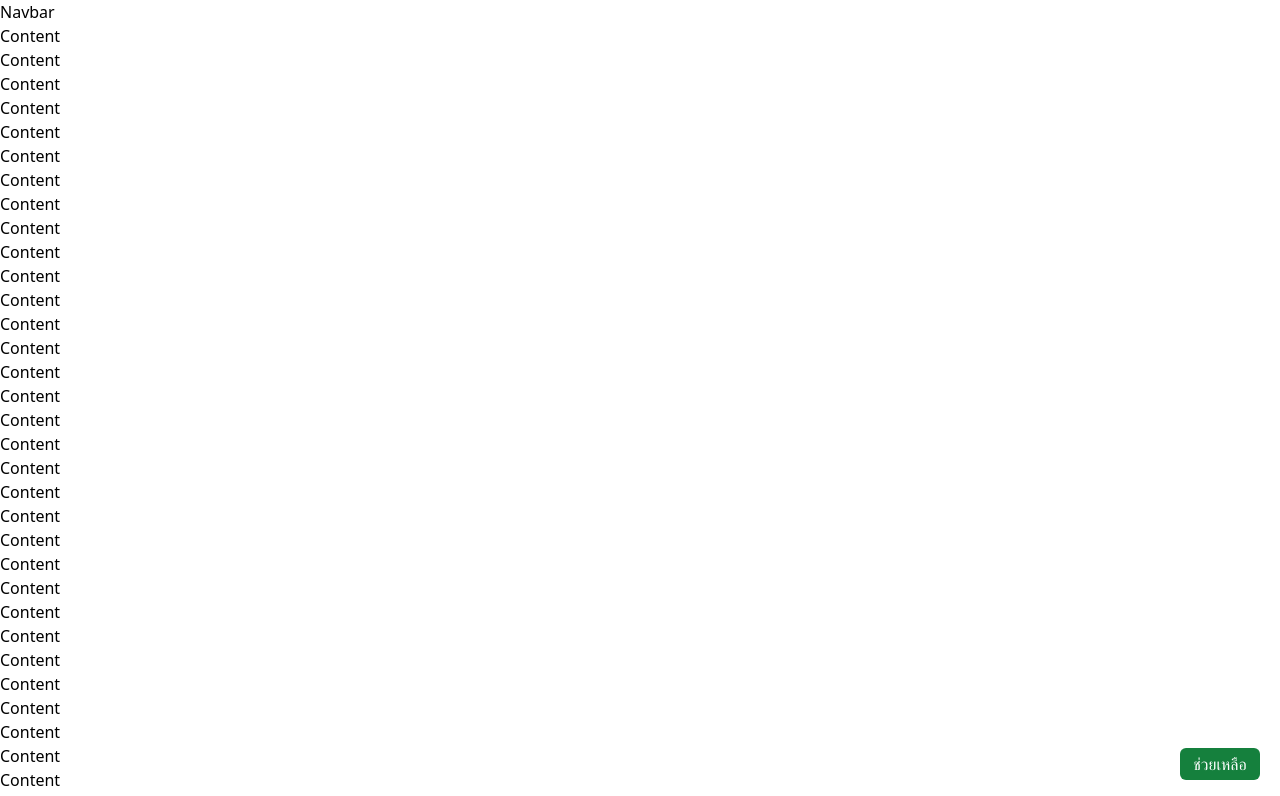
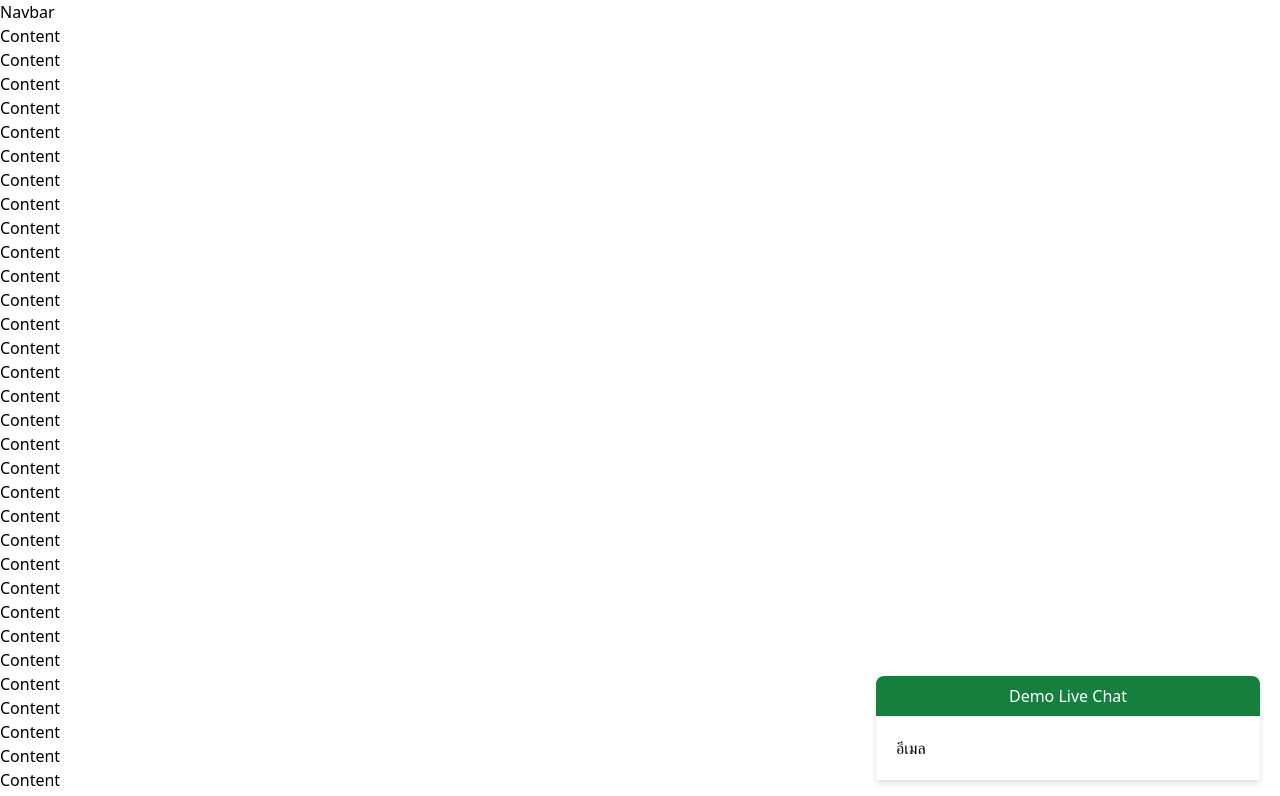
Before and after one commit to taemoolopliam/NextJS-Chat, a Next.js app: page / in a window 1280 px wide. Shown: the top 796 px of the page. Built offline with nearby package versions, Linux system fonts and the light colour scheme.

Commit message:
Feat : Add UI

```diff
--- a/components/chat/MainChat.js
+++ b/components/chat/MainChat.js
@@ -1,7 +1,16 @@
 export default function MainChat() {
   return (
-    <button className="bottom-0 right-0 fixed z-20 m-5   bg-green-700 text-white  rounded-md w-20 text-center p-1">
-      ช่วยเหลือ
-    </button>
+    // <button className="bottom-0 right-0 fixed z-20 m-5   bg-green-700 text-white  rounded-md w-20 text-center p-1">
+    //   ช่วยเหลือ
+    // </button>
+    <div className="bottom-0 right-0 fixed   z-20 m-5 ">
+      <div className=" bg-white w-96 drop-shadow-md">
+        <div className=" bg-green-700 text-center p-2 text-white font-medium rounded-t-lg">Demo Live Chat</div>
+        <div className="p-5">
+          <label htmlFor="email">อีเมล</label>
+          <input type="text" id="email" />
+        </div>
+      </div>
+    </div>
   );
 }
```
